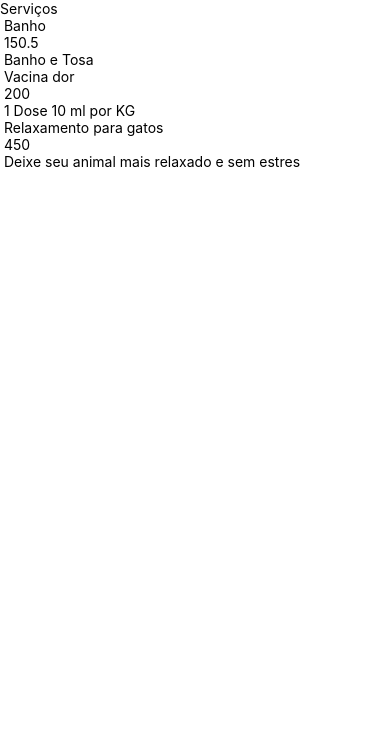
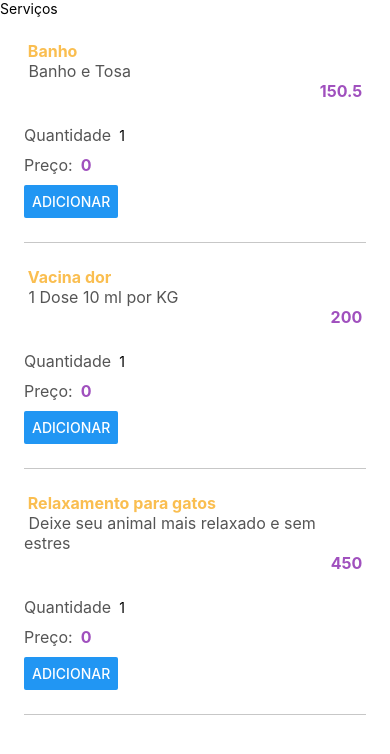
Before and after one commit to neves1697/alura-navegacao, a React Native app: screen / in a window 390 px wide. Shown: the top 754 px of the page. Built offline with nearby package versions, Linux system fonts and the light colour scheme.

Commit message:
Adicionando Botões e quantidade

```diff
--- /dev/null
+++ b/src/Components/CampoInteiro/index.js
@@ -0,0 +1,13 @@
+import React from "react";
+import { TextInput } from "react-native";
+
+export default function CampoInteiro({ valor, acao }) {
+    const numeroString = String(valor);
+
+    return <TextInput
+        keyboardType="number-pad"
+        selectTextOnFocus
+        onChangeText={(novoValor) => { acao(novoValor) }}
+        value={numeroString}
+    />
+}
--- /dev/null
+++ b/src/Telas/Servicos/Item/estilos.js
@@ -0,0 +1,51 @@
+import { StyleSheet } from 'react-native';
+import { cores } from '../../../estilos';
+
+export default StyleSheet.create({
+  informacao: {
+    padding: 24
+  },
+  nome: {
+    color: cores.laranja,
+    fontWeight: 'bold',
+    fontSize: 16,
+  },
+  calculo: {
+    color: cores.escuro,
+    fontSize: 14,
+    marginVertical: 8,
+  },
+  preco: {
+    color: cores.roxo,
+    fontSize: 16,
+    fontWeight: 'bold',
+    textAlign: 'right',
+  },
+  divisor: {
+    marginHorizontal: 24,
+    borderBottomWidth: 1,
+    borderBottomColor: cores.cinza,
+  },
+  carrinho: {
+    paddingHorizontal: 24,
+    paddingBottom: 24,
+    flexDirection: 'row',
+    justifyContent: 'space-between',
+    alignItems: 'center',
+    flexWrap: 'wrap',
+  },
+  valor: {
+    flexDirection: 'row',
+    alignItems: 'center',
+    marginBottom: 10,
+    flexWrap: 'wrap',
+  },
+  descricao: {
+    color: cores.escuro,
+    fontSize: 16,
+    marginRight: 8,
+  },
+  quantidade: {
+    width: 42,
+  }
+});
--- a/src/Telas/Servicos/Item/index.js
+++ b/src/Telas/Servicos/Item/index.js
@@ -1,11 +1,38 @@
-import React from "react";
-import { Text } from 'react-native';
-
+import React, { useState } from "react";
+import { Button, Text, TextInput, View } from 'react-native';
+import estilos from './estilos';
+import CampoInteiro from "../../../Components/CampoInteiro";
 
 export default function Item({ nome, preco, descricao }) {
+
+    const [quantidade, setQuantidade] = useState(1);
+
     return <>
-        <Text> {nome} </Text>
-        <Text> {preco} </Text>
-        <Text> {descricao} </Text>
+        <View style={estilos.informacao} >
+            <Text style={estilos.nome} > {nome} </Text>
+            <Text style={estilos.descricao} > {descricao} </Text>
+            <Text style={estilos.preco} > {preco} </Text>
+        </View>
+
+        <View style={estilos.carrinho} >
+
+            <View>
+                <View style={estilos.valor} >
+                    <Text style={estilos.descricao} >Quantidade</Text>
+                    <CampoInteiro valor={quantidade} acao={setQuantidade} />
+                </View>
+
+                <View style={estilos.valor} >
+                    <Text style={estilos.descricao} >Preço:</Text>
+                    <Text style={estilos.preco}>0</Text>
+                </View>
+
+            </View>
+
+            <Button title="Adicionar" />
+
+        </View>
+
+        <View style={estilos.divisor} />
     </>
 }
--- a/src/Telas/Servicos/index.js
+++ b/src/Telas/Servicos/index.js
@@ -34,7 +34,7 @@ export default function Servicos() {
             <FlatList
                 data={servicos}
                 renderItem={({ item }) => <Item {...item} />}
-                keyExtractor={(id) => String(id)}
+                keyExtractor={({ id }) => String(id)}
             />
         </SafeAreaView>
     </>
--- /dev/null
+++ b/src/estilos.js
@@ -0,0 +1,15 @@
+import { StyleSheet } from 'react-native';
+
+export default StyleSheet.create({
+  preencher: {
+    flex: 1,
+  }
+});
+
+export const cores = {
+  roxo: '#A050BE',
+  laranja: '#FABE50',
+  escuro: '#555555',
+  claro: '#fff',
+  cinza: '#C7C7C7',
+};
```
